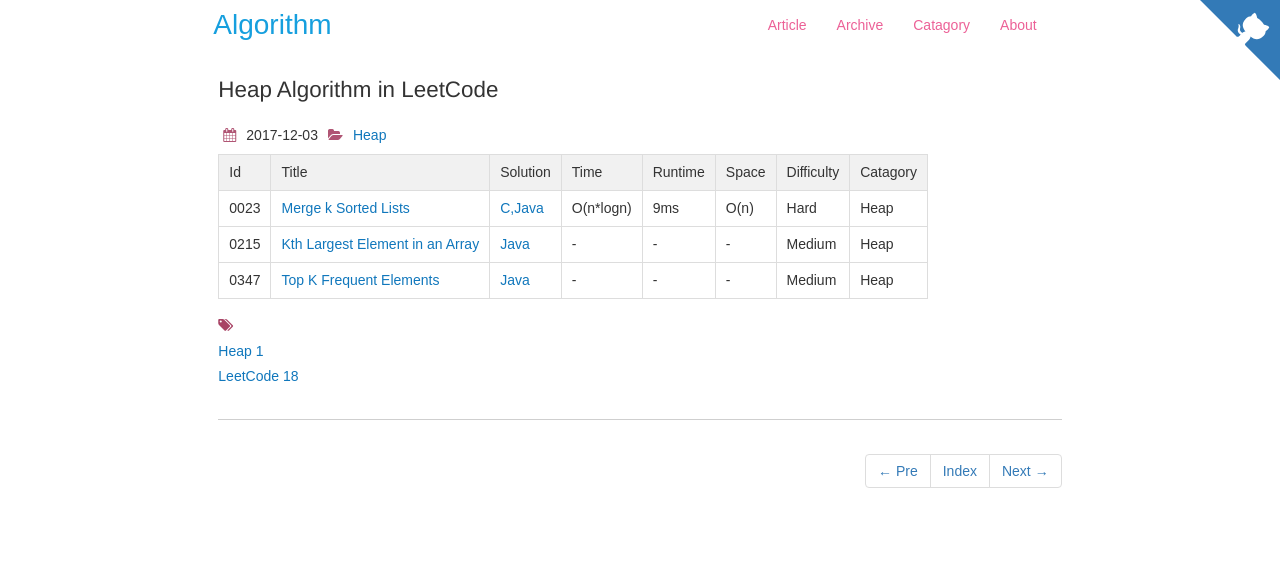
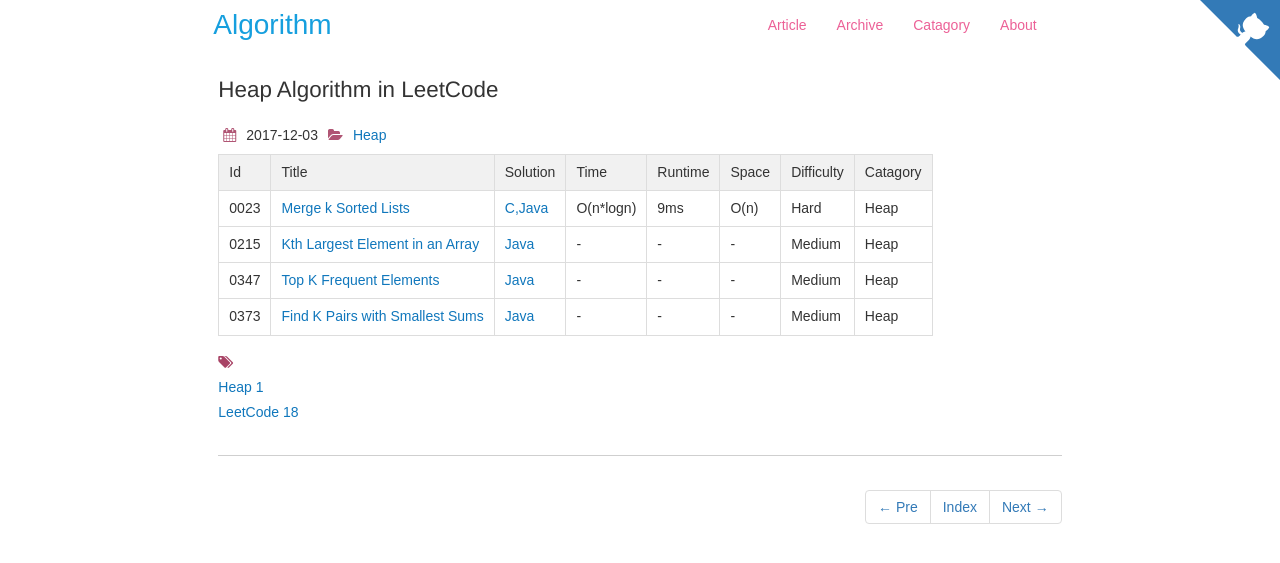
Before and after one commit to dunso/algorithm, a Jekyll site: the page built from docs/_posts/2017-12-03-Heap.md, in a window 1280 px wide. Shown: the top 563 px of the page. Built offline with Jekyll 4.4.1, drawn with Linux system fonts in a browser that asks for light colours; nearby versions of some CDN libraries.

Commit message:
Add index of LeetCode0373.java to dosc

```diff
--- a/docs/_posts/2017-12-03-Heap.md
+++ b/docs/_posts/2017-12-03-Heap.md
@@ -15,3 +15,4 @@
 |0023|[Merge k Sorted Lists](https://leetcode.com/problems/merge-k-sorted-lists) | [C,Java](https://e.srl/leetcode-23/)  | O(n\*logn) |9ms| O(n)  |  Hard |Heap|
 |0215|[Kth Largest Element in an Array](https://leetcode.com/problems/kth-largest-element-in-an-array) | [Java](https://e.srl/leetcode-215/)  |-|-|-| Medium |Heap|
 |0347|[Top K Frequent Elements](https://leetcode.com/problems/top-k-frequent-elements/) | [Java](https://e.srl/leetcode-347/)  |-|-|-| Medium |Heap|
+|0373|[Find K Pairs with Smallest Sums](https://leetcode.com/problems/find-k-pairs-with-smallest-sums/) | [Java](https://e.srl/leetcode-373/)  |-|-|-| Medium |Heap|
```
